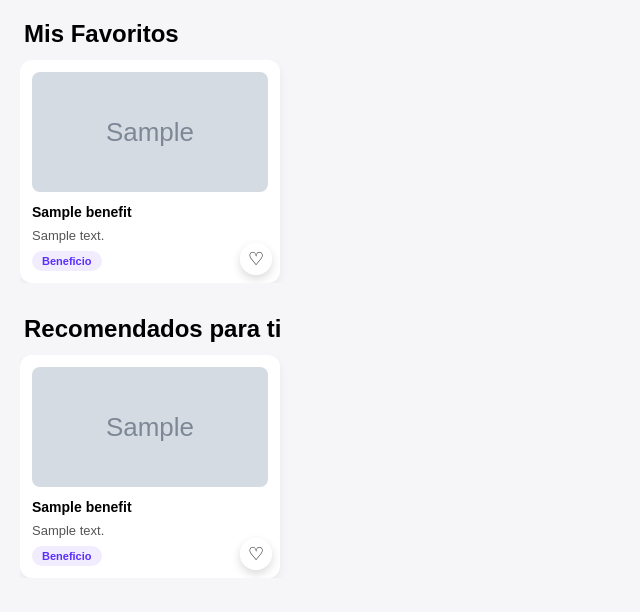
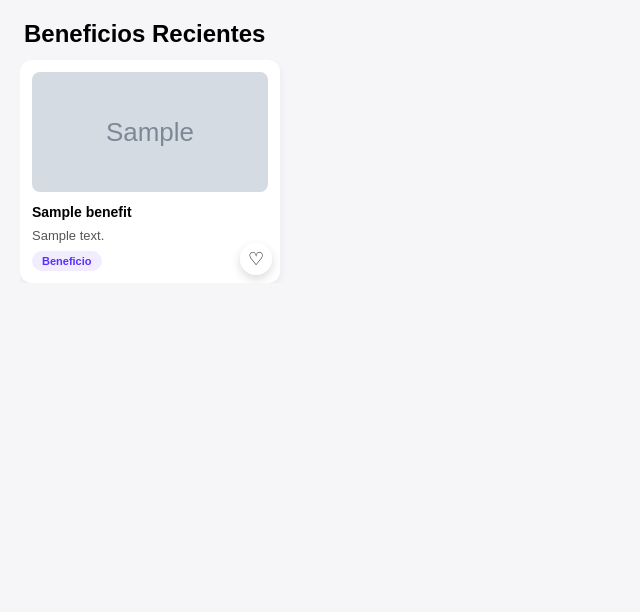
Before and after one commit to haroldgiomart/daimon-newapp, a Flask app: template templates/home.html in a window 1280 px wide. Shown: the part 109-721 px from the top of the page, without its empty margins (0-640 px from the left). Run offline with Flask 3, Linux system fonts and the light colour scheme; the template is opened without the code that fills it: most values are stand-ins (such as "Sample title", 1, 10 or a date in 2020); grey boxes marked "Sample" are stand-in pictures.

Commit message:
Fix benefit routes and templates

```diff
--- a/app.py
+++ b/app.py
@@ -1,10 +1,10 @@
 from flask import Flask, request, abort, render_template
 from services.redeem_service import redeem_benefit
-import requests
+from services.recent_benefits import get_recent_benefits
+from services.benefits_service import get_benefits_by_subcategory
+from services.benefit_details import get_benefit_details
 
 app = Flask(__name__, template_folder="templates")
-
-API_URL = "https://sp37216i6g.execute-api.us-east-1.amazonaws.com/v1/benefits_by_subcategory"
 
 
 @app.route("/")
@@ -14,6 +14,10 @@ def landing():
 @app.route("/home")
 def home():
     # MOCK DATA para home
+
+    data = get_recent_benefits()
+    data = data['data']
+
     mock_benefit = {
         "name": "Beneficio de prueba",
         "shortDescription": "20% de descuento en servicios",
@@ -27,37 +31,27 @@ def home():
     return render_template(
         "home.html",
         favoritos=[mock_benefit, mock_benefit, mock_benefit],
-        recomendados=[mock_benefit, mock_benefit]
+        recomendados=data
+        #recomendados=[mock_benefit, mock_benefit]
+
     )
 
 
 @app.route("/cupones")
 def cupones():
-    response = requests.get(API_URL, timeout=15)
-    data = response.json() if response.status_code == 200 else {}
+
+    data = get_benefits_by_subcategory()
+    print(f"Subcategorías: {len(data)}")
 
     return render_template(
         "cupones.html",
         benefits_by_subcategory=data
     )
 
-@app.route("/beneficio/<benefit_id>")
-def beneficio_detalle(benefit_id):
-    import requests
+@app.route("/beneficio/<benefit_code>/<benefit_id>")
+def beneficio_detalle(benefit_code, benefit_id):
 
-    API_URL = "https://sp37216i6g.execute-api.us-east-1.amazonaws.com/v1/benefits_by_subcategory"
-    response = requests.get(API_URL, timeout=15)
-    data = response.json() if response.status_code == 200 else {}
-
-    # Buscar el beneficio por ID
-    benefit = None
-    for _, benefits in data.items():
-        for b in benefits:
-            if b.get("_id") == benefit_id:
-                benefit = b
-                break
-        if benefit:
-            break
+    benefit = get_benefit_details(benefit_code, benefit_id)
 
     if not benefit:
         return "Beneficio no encontrado", 404
--- /dev/null
+++ b/services/benefit_details.py
@@ -0,0 +1,52 @@
+import requests
+
+
+API_URL = "https://sp37216i6g.execute-api.us-east-1.amazonaws.com/v1/benefit_details"
+
+def get_benefit_details(benefitCode: str, benefitId: str) -> dict:
+    """
+    Consulta el detalle de un beneficio por benefitCode y benefitId
+    """
+
+    params = {
+        "benefitCode": benefitCode,
+        "_id": benefitId
+    }
+
+    print(f"PARAMS: {params}")
+
+    try:
+        response = requests.get(
+            API_URL,
+            params=params,
+            timeout=10
+        )
+
+        response.raise_for_status()
+        response = response.json()
+        data = response['benefit']
+        print(f"Data: {data}")
+        return data
+
+    except requests.exceptions.Timeout:
+        return {
+            "success": False,
+            "error": "Timeout al consultar el servicio de beneficios"
+        }
+
+    except requests.exceptions.HTTPError as e:
+        return {
+            "success": False,
+            "error": f"Error HTTP al consultar beneficio: {str(e)}",
+            "status_code": response.status_code
+        }
+
+    except requests.exceptions.RequestException as e:
+        return {
+            "success": False,
+            "error": f"Error de red al consultar beneficio: {str(e)}"
+        }
+
+if __name__ == '__main__':
+    beneficio = {'benefitCode': 'C6669','_id':'dce2839d1432029d24146'}
+    get_benefit_details(beneficio['benefitCode'], beneficio['_id'])
--- /dev/null
+++ b/services/recent_benefits.py
@@ -0,0 +1,17 @@
+import requests
+
+API_URL = "https://sp37216i6g.execute-api.us-east-1.amazonaws.com/v1/recent_benefits"
+
+def get_recent_benefits():
+
+    try:
+        response = requests.get(API_URL, timeout=10)
+        response.raise_for_status()
+        return response.json()
+
+    except Exception as e:
+        print("Error obteniendo beneficios:", e)
+        return {}
+
+if __name__ == '__main__':
+    get_recent_benefits()
--- a/templates/home.html
+++ b/templates/home.html
@@ -3,16 +3,7 @@
 {% block content %}
 
 <section>
-  <h2>Mis Favoritos</h2>
-  <div class="cards">
-    {% for benefit in favoritos %}
-      {% include "partials/benefit_card.html" %}
-    {% endfor %}
-  </div>
-</section>
-
-<section>
-  <h2>Recomendados para ti</h2>
+  <h2>Beneficios Recientes</h2>
   <div class="cards">
     {% for benefit in recomendados %}
       {% include "partials/benefit_card.html" %}
--- a/templates/partials/benefit_card.html
+++ b/templates/partials/benefit_card.html
@@ -3,7 +3,8 @@
   {% set label = "Cupón" %}
 {% endif %}
 
-<a href="/beneficio/{{ benefit._id }}" class="card-link">
+<a href="/beneficio/{{ benefit.benefitCode }}/{{ benefit._id }}"
+   class="card-link">
 
   <div class="card">
 
@@ -31,7 +32,6 @@
     <div class="card-footer">
       <div class="card-footer-left">
         <span class="benefit-tag">{{ label }}</span>
-
       </div>
 
       <button class="fav-btn" title="Marcar como favorito">♡</button>
```
